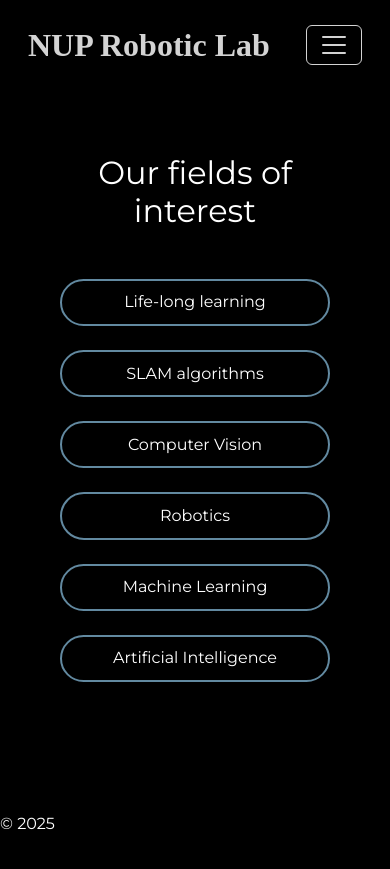
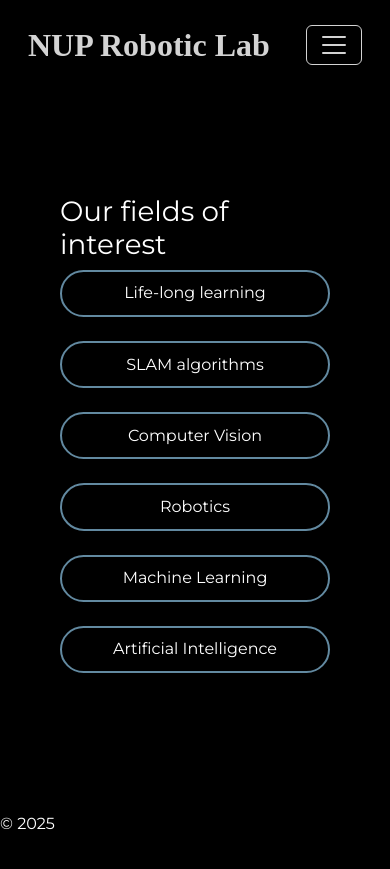
Before and after one commit to rcicd/robo_lab, a Jekyll site: the page built from research.md, in a window 390 px wide. Shown: the top 869 px of the page. Built offline with Jekyll 4.4.1, drawn with Linux system fonts in a browser that asks for light colours; some web fonts are replaced.

Commit message:
paddings were fixed

```diff
--- a/assets/css/research.css
+++ b/assets/css/research.css
@@ -20,6 +20,19 @@
 
   /* Переменные для смещения */
   --field-offset-amount: 50%;
+
+  /* Переменные для публикаций */
+  --publications-margin-top: 4rem;
+  --research-title-size: 2.5rem;
+  --research-title-margin-bottom: 3rem;
+  --year-title-size: 2rem;
+  --year-title-margin-bottom: 2rem;
+  --publication-item-margin-bottom: 2.5rem;
+  --publication-item-padding: 1.5rem;
+  --publication-border-color: rgba(98, 137, 160, 0.5);
+  --publication-authors-size: 1.15rem;
+  --publication-title-size: 1.25rem;
+  --publication-doi-size: 1rem;
 }
 
 .research-container {
@@ -31,6 +44,7 @@
   display: flex;
   flex-direction: column;
   justify-content: center;
+   text-align: left;
 }
 
 .research-title {
@@ -59,14 +73,6 @@
   width: 100%;
 }
 
-.fields-section h1 {
-  font-size: var(--fields-title-size);
-  margin-bottom: var(--fields-title-margin-bottom);
-  color: white;
-  text-align: center;
-  margin-top: -2rem;
-  font-weight: 550;
-}
 
 .fields-container {
   display: grid;
@@ -138,8 +144,74 @@
   transform: translateX(calc(-1 * var(--field-offset-amount))) translateY(-2px);
 }
 
-/* Адаптивность для планшетов */
-@media (max-width: 1024px) {
+/* Publications Section */
+.publications-section {
+  margin-top: var(--publications-margin-top);
+  width: 100%;
+}
+
+.research-title {
+  margin-top: var(--publications-margin-top);
+  font-size: var(--research-title-size);
+  margin-bottom: var(--research-title-margin-bottom);
+  color: white;
+  text-align: left;
+  font-weight: 400;
+}
+
+.year-section {
+  margin-bottom: 3rem;
+}
+
+.year-title {
+  font-size: var(--year-title-size);
+  margin-bottom: var(--year-title-margin-bottom);
+  color: white;
+  text-align: right;
+  font-weight: 400;
+  border-bottom: 1px solid var(--publication-border-color);
+  padding-bottom: 0.5rem;
+}
+
+.publications-list {
+  display: flex;
+  flex-direction: column;
+  gap: 1.5rem;
+}
+
+.publication-item {
+  background-color: transparent;
+  border: 1px solid var(--publication-border-color);
+  border-radius: 10px;
+  padding: var(--publication-item-padding);
+  margin-bottom: var(--publication-item-margin-bottom);
+  transition: all 0.3s ease;
+}
+
+.publication-item:hover {
+  border-color: var(--primary-color);
+  box-shadow: 0 4px 12px rgba(98, 137, 160, 0.2);
+}
+
+.publication-authors {
+  font-size: var(--publication-authors-size);
+  color: var(--primary-color);
+  margin-bottom: 0.5rem;
+}
+
+.publication-title {
+  font-size: var(--publication-title-size);
+  color: white;
+  margin-bottom: 0.5rem;
+  font-weight: 500;
+}
+
+.publication-doi {
+  font-size: var(--publication-doi-size);
+  color: var(--text-light);
+}
+
+/*@media (max-width: 1024px) {
   :root {
     --field-offset-amount: 33.33%;
   }
@@ -148,9 +220,9 @@
     max-width: 750px;
     gap: 1.5rem;
   }
-}
+}*/
 
-@media (max-width: 850px) {
+@media (max-width: 1179px) {
   .fields-container {
     grid-template-columns: repeat(2, 1fr);
     max-width: 600px;
@@ -182,16 +254,22 @@
   .fields-container .field-tag:nth-child(6):hover {
     transform: translateX(-25%) translateY(-2px);
   }
+
+  .research-title {
+    font-size: 2rem;
+  }
+
+  .year-title {
+    font-size: 1.5rem;
+  }
 }
 
-/* Адаптивность для мобильных устройств */
 @media (max-width: 790px) {
   .fields-container {
     grid-template-columns: 1fr;
     gap: 1.5rem;
   }
 
-  /* Убираем смещение на мобильных */
   .fields-container .field-tag {
     transform: none !important;
   }
@@ -203,6 +281,22 @@
   .field-tag {
     max-width: 300px;
   }
+
+  .publication-item {
+    padding: 1rem;
+  }
+
+  .publication-authors {
+    font-size: 1rem;
+  }
+
+  .publication-title {
+    font-size: 1.1rem;
+  }
+
+  .publication-doi {
+    font-size: 0.9rem;
+  }
 }
 
 @media (max-width: 480px) {
@@ -210,4 +304,12 @@
     --field-tag-padding: 0.6rem 2rem;
     --field-tag-font-size: 1rem;
   }
+
+  .research-title {
+    font-size: 1.75rem;
+  }
+
+  .year-title {
+    font-size: 1.25rem;
+  }
 }
```
